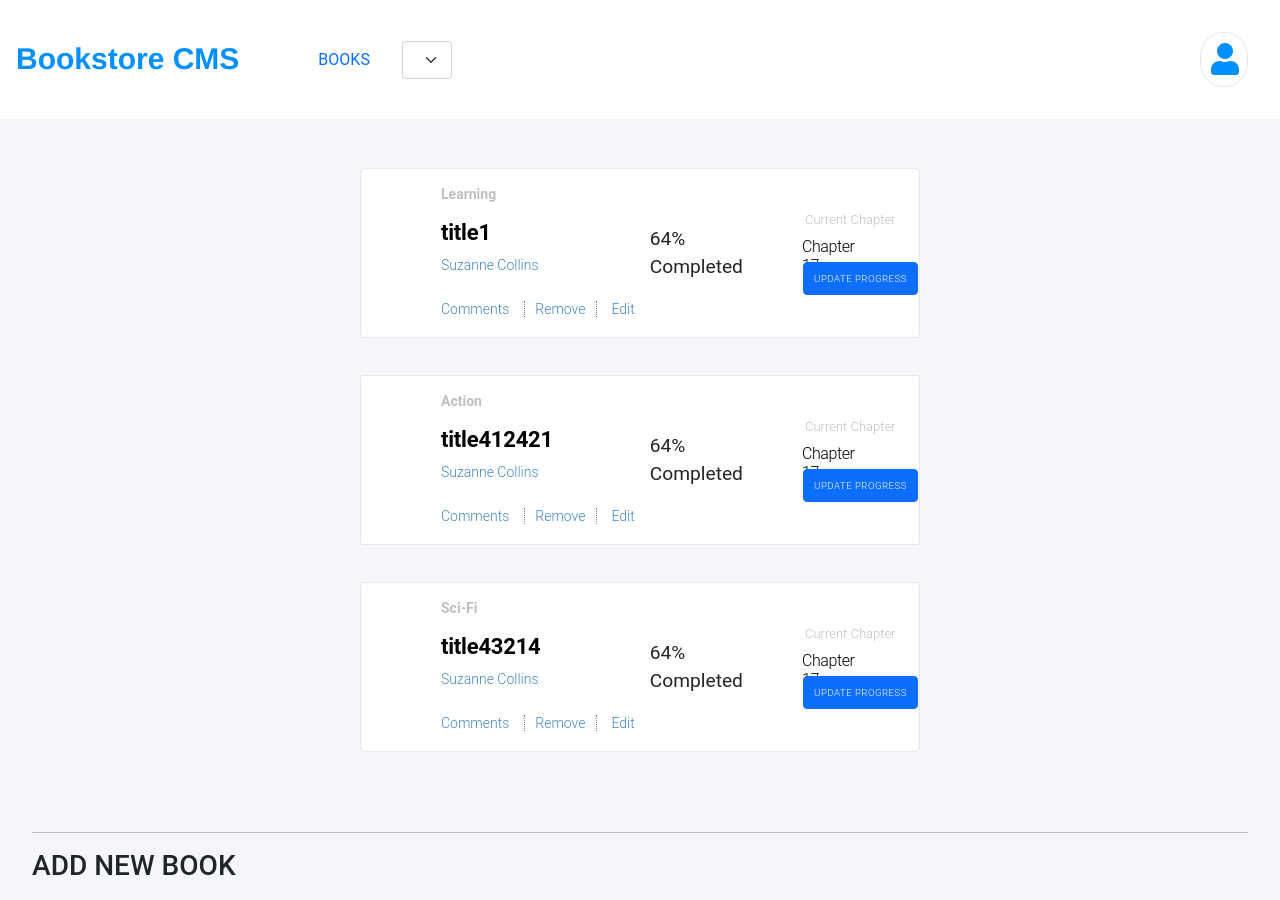
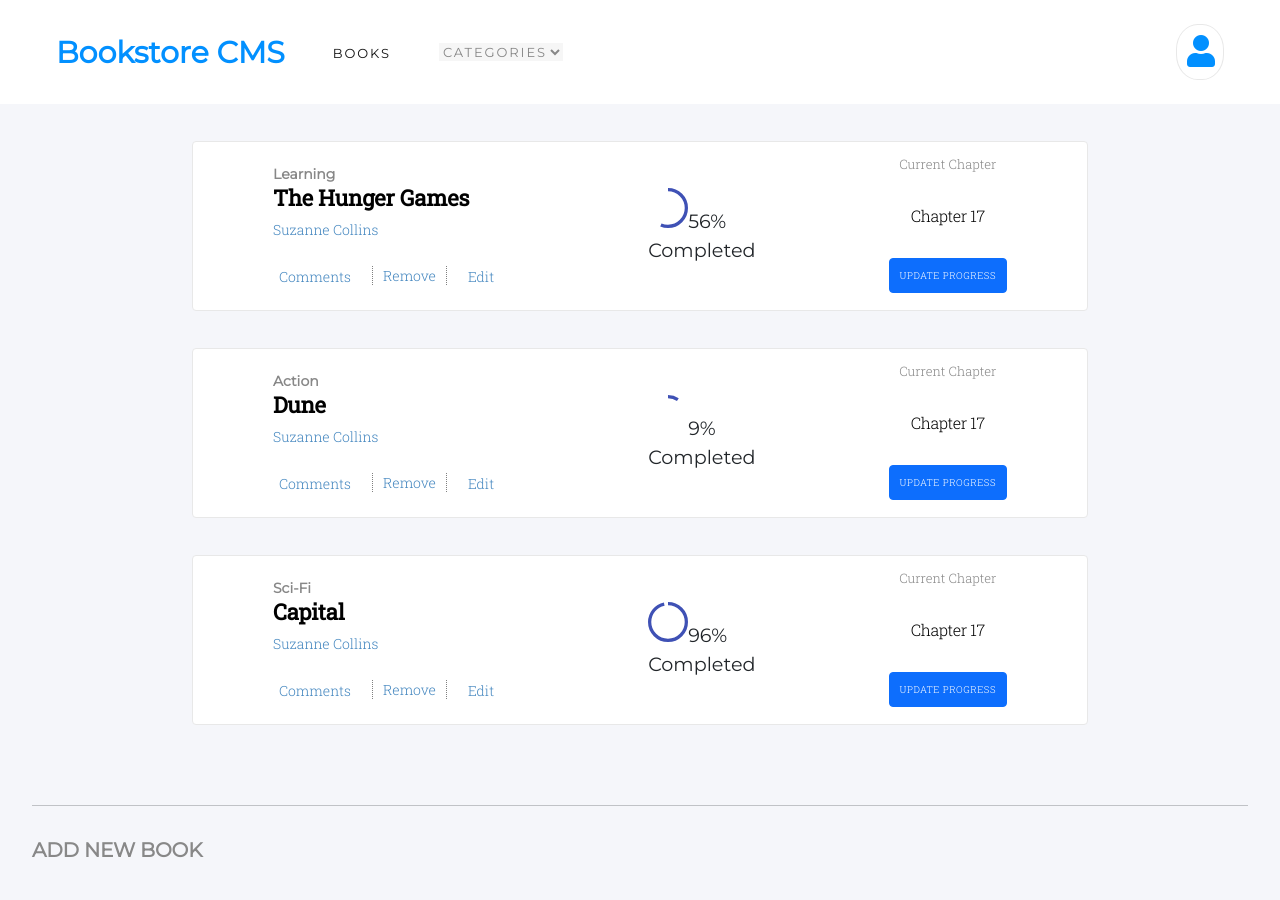
Before and after one commit to MarkoNS1990/bookstore, a React (Create React App) app: page / in a window 1280 px wide. Shown: the top 900 px of the page. Built offline with nearby package versions, Linux system fonts and the light colour scheme.

Commit message:
Fix styles issues

```diff
--- a/package.json
+++ b/package.json
@@ -3,6 +3,7 @@
   "version": "0.1.0",
   "private": true,
   "dependencies": {
+    "@material-ui/core": "^4.12.1",
     "@testing-library/jest-dom": "^5.11.4",
     "@testing-library/react": "^11.1.0",
     "@testing-library/user-event": "^12.1.10",
@@ -10,6 +11,7 @@
     "react": "^17.0.2",
     "react-dom": "^17.0.2",
     "react-redux": "^7.2.4",
+    "react-router-dom": "^5.2.0",
     "react-scripts": "4.0.3",
     "redux": "^4.1.0",
     "web-vitals": "^1.0.1"
--- a/public/index.html
+++ b/public/index.html
@@ -9,12 +9,19 @@
     crossorigin="anonymous" referrerpolicy="no-referrer" />
   <link href="https://cdn.jsdelivr.net/npm/bootstrap@5.0.2/dist/css/bootstrap.min.css" rel="stylesheet"
     integrity="sha384-EVSTQN3/azprG1Anm3QDgpJLIm9Nao0Yz1ztcQTwFspd3yD65VohhpuuCOmLASjC" crossorigin="anonymous">
+  <link href='https://fonts.googleapis.com/css?family=Montserrat' rel='stylesheet' crossorigin="anonymous">
+  <link rel="preconnect" href="https://fonts.googleapis.com">
+  <link rel="preconnect" href="https://fonts.gstatic.com" crossorigin>
+  <link href="https://fonts.googleapis.com/css2?family=Roboto+Slab:wght@300;400&display=swap" rel="stylesheet"
+    crossorigin="anonymous">
   <title>Bookstore</title>
 </head>
 
 <body>
   <div id="root"></div>
-
+  <script src="https://cdn.jsdelivr.net/npm/bootstrap@5.0.2/dist/js/bootstrap.bundle.min.js"
+    integrity="sha384-MrcW6ZMFYlzcLA8Nl+NtUVF0sA7MsXsP1UyJoMp4YLEuNSfAP+JcXn/tWtIaxVXM"
+    crossorigin="anonymous"></script>
 </body>
 
 </html>
--- a/src/components/Book.js
+++ b/src/components/Book.js
@@ -1,32 +1,36 @@
 import PropTypes from 'prop-types';
 import '../styles/Book.css';
+import CircularProgress from '@material-ui/core/CircularProgress';
 
 function Book({ book, handleRemoveBook }) {
   const { title, category } = book;
+  const progress = Math.floor(Math.random() * 100);
 
   return (
     <>
-      <div className="item" id="book">
+      <div className="item">
         <div className="left">
           <p className="category">{category}</p>
           <h3 className="title">{title}</h3>
           <p className="author">Suzanne Collins</p>
           <div className="action-buttons">
-            <a className="item-link" href="#book">Comments</a>
-            <a className="item-link remove" onClick={handleRemoveBook} href="#book">Remove</a>
-            <a className="item-link" href="#book">Edit</a>
+            <button type="button" className="item-link">Comments</button>
+            <button type="button" className="item-link remove" onClick={handleRemoveBook}>Remove</button>
+            <button type="button" className="item-link">Edit</button>
           </div>
         </div>
         <div className="middle">
-          64%
+          <CircularProgress variant="determinate" value={progress} />
+          {progress}
+          %
           <br />
           {' '}
           Completed
         </div>
         <div className="right">
-          <p className="current">Current Chapter</p>
-          <p className="chapter">Chapter 17</p>
-          <button className="btn btn-primary chapter-btn" type="button">UPDATE PROGRESS</button>
+          <p className="current right-element">Current Chapter</p>
+          <p className="chapter right-element">Chapter 17</p>
+          <button className="right-element btn btn-primary chapter-btn" type="button">UPDATE PROGRESS</button>
 
         </div>
       </div>
--- a/src/components/CategoryFilter.js
+++ b/src/components/CategoryFilter.js
@@ -5,7 +5,6 @@ import '../styles/CategoryFilter.css';
 function CategoryFilter() {
   const [filter, setFilter] = useState('All');
   const dispatch = useDispatch();
-
   const categories = ['All', 'Action', 'Biography', 'History', 'Horror', 'Kids', 'Learning', 'Sci-Fi'];
 
   const handleFilterChange = (e) => {
@@ -16,9 +15,9 @@ function CategoryFilter() {
 
   return (
     <div className="categories-div">
-      <select id="categories" className="form-select" aria-label="Default select example" onChange={(e) => handleFilterChange(e)} value={filter}>
+      <select id="categories" className="categories-select" onChange={(e) => handleFilterChange(e)} value={filter}>
+        <option value="All">CATEGORIES</option>
         {categories.map((cat) => <option key={Math.random() * 1000}>{cat}</option>)}
-
       </select>
     </div>
   );
--- a/src/components/Navbar.js
+++ b/src/components/Navbar.js
@@ -22,6 +22,7 @@ const Navbar = () => (
 
     </div>
   </nav>
+
 );
 
 export default Navbar;
--- a/src/containers/BooksForm.js
+++ b/src/containers/BooksForm.js
@@ -5,7 +5,7 @@ import '../styles/BooksForm.css';
 function BooksForm() {
   const dispatch = useDispatch();
   const [title, setTitle] = useState('');
-  const [category, setCategory] = useState('Action');
+  const [category, setCategory] = useState('Category');
   const [error, setError] = useState('');
 
   const categories = ['Action', 'Biography', 'History', 'Horror', 'Kids', 'Learning', 'Sci-Fi'];
@@ -20,14 +20,14 @@ function BooksForm() {
 
   const onFormSubmit = (e) => {
     e.preventDefault();
-    if (title !== '') {
+    if (title !== '' && category !== 'Category') {
       const book = { id: Math.ceil(Math.random() * 1000), title, category };
       dispatch({ type: 'CREATE_BOOK', book });
-      setCategory('Action');
+      setCategory('Category');
       setTitle('');
       setError('');
     } else {
-      setError('Please enter a title');
+      setError('Please enter a title and category!');
     }
   };
 
@@ -38,12 +38,13 @@ function BooksForm() {
       <form onSubmit={onFormSubmit} className="form">
         <input className="title-input form-control" type="text" id="title" placeholder="Book title" onChange={handleInputChange} value={title} />
         <select className="form-select" onChange={handleSelectChange} value={category} placeholder="Category">
-          {categories.map((cat) => <option key={Math.random() * 1000}>{cat}</option>)}
+          <option value="" hidden>Category</option>
+          {categories.map((cat) => <option key={Math.random() * 1000} className="option">{cat}</option>)}
 
         </select>
         <button className="submit btn btn-primary chapter-btn" type="submit">ADD BOOK</button>
-        <p>{error}</p>
       </form>
+      <p className="error-p">{error}</p>
     </div>
   );
 }
--- a/src/reducers/books.js
+++ b/src/reducers/books.js
@@ -1,6 +1,6 @@
-export const initialState = [{ id: Math.ceil(Math.random() * 1000), title: 'title1', category: 'Learning' },
-  { id: Math.ceil(Math.random() * 1000), title: 'title412421', category: 'Action' },
-  { id: Math.ceil(Math.random() * 1000), title: 'title43214', category: 'Sci-Fi' }];
+export const initialState = [{ id: Math.ceil(Math.random() * 1000), title: 'The Hunger Games', category: 'Learning' },
+  { id: Math.ceil(Math.random() * 1000), title: 'Dune', category: 'Action' },
+  { id: Math.ceil(Math.random() * 1000), title: 'Capital', category: 'Sci-Fi' }];
 
 const books = (state = initialState, action) => {
   switch (action.type) {
--- a/src/styles/Book.css
+++ b/src/styles/Book.css
@@ -1,5 +1,5 @@
 .item {
-  width: 35rem;
+  width: 70%;
   padding: 5rem;
   height: 10.625rem;
   margin: 2.313rem auto 0;
@@ -12,21 +12,23 @@
 }
 
 .category {
+  width: 3.063rem;
   height: 1.125rem;
+  margin: 0 2.438rem 0 0;
   opacity: 0.5;
-  font-family: Roboto, Helvetica, sans-serif;
+  font-family: Montserrat, Helvetica, sans-serif;
   font-size: 0.875rem;
   font-weight: bold;
   font-stretch: normal;
   font-style: normal;
   line-height: normal;
   letter-spacing: normal;
-  color: gray;
+  color: #121212;
 }
 
 .title {
   height: 1.813rem;
-  font-family: Roboto, Helvetica, sans-serif;
+  font-family: 'Roboto Slab', Helvetica, sans-serif;
   font-size: 1.375rem;
   font-weight: bold;
   font-stretch: normal;
@@ -38,7 +40,7 @@
 
 .author {
   margin: 0.25rem 0 0;
-  font-family: Roboto, Helvetica, sans-serif;
+  font-family: 'Roboto Slab', Helvetica, sans-serif;
   font-size: 0.875rem;
   font-weight: 300;
   font-stretch: normal;
@@ -50,9 +52,11 @@
 }
 
 .item-link {
+  border: none;
+  background-color: white;
   height: 1.188rem;
   margin: 0.188rem 0.938rem 0.125rem 0;
-  font-family: Roboto, Helvetica, sans-serif;
+  font-family: 'Roboto Slab', Helvetica, sans-serif;
   font-size: 0.875rem;
   font-weight: 300;
   font-stretch: normal;
@@ -71,28 +75,22 @@
 
 .middle {
   font-size: 1.2rem;
+  font-family: Montserrat, Helvetica, sans-serif;
 }
 
 .current {
-  width: 7rem;
-  height: 1.125rem;
-  margin: 0.063rem 3.625rem 0 3.688rem;
   opacity: 0.5;
-  font-family: Roboto, Helvetica, sans-serif;
+  font-family: 'Roboto Slab', Helvetica, sans-serif;
   font-size: 0.813rem;
   font-weight: 300;
   font-stretch: normal;
   font-style: normal;
   line-height: normal;
   letter-spacing: normal;
-  color: gray;
+  color: #121212;
 }
 
 .chapter {
-  width: 4.2rem;
-  height: 1.313rem;
-  margin: 0.438rem 6.813rem 0.25rem 3.688rem;
-  font-family: Roboto, Helvetica, sans-serif;
   font-size: 1rem;
   font-weight: 300;
   font-stretch: normal;
@@ -103,7 +101,6 @@
 }
 
 .chapter-btn {
-  font-family: Roboto, Helvetica, sans-serif;
   font-size: 0.6rem;
   font-weight: 300;
   font-stretch: normal;
@@ -116,8 +113,18 @@
 }
 
 .right {
+  font-family: 'Roboto Slab', Helvetica, sans-serif;
   display: flex;
   flex-direction: column;
   align-items: center;
   justify-content: center;
+  margin-bottom: 1.3rem;
 }
+
+.action-buttons {
+  display: flex;
+}
+
+.right-element {
+  margin-top: 1rem;
+}
--- a/src/styles/BooksForm.css
+++ b/src/styles/BooksForm.css
@@ -1,4 +1,5 @@
 .form-div {
+  font-family: Montserrat, Helvetica, sans-serif;
   padding: 2rem;
   margin: 2rem auto;
   display: flex;
@@ -17,11 +18,37 @@
   padding: 0.7rem;
 }
 
+.title-input::placeholder {
+  color: #c4c4c4;
+}
+
+.option {
+  color: black;
+}
+
 .form-select {
   width: 20%;
   margin-right: 2rem;
+  color: #c4c4c4;
+}
+
+.form-title {
+  font-family: Montserrat, Helvetica, sans-serif;
+  font-size: 1.25rem;
+  font-weight: bold;
+  font-stretch: normal;
+  font-style: normal;
+  line-height: normal;
+  letter-spacing: -0.18px;
+  margin-top: 1rem;
+  color: #888;
 }
 
 .submit {
-  width: 8rem;
+  width: 10rem;
+  height: 2.7rem;
 }
+
+.error-p {
+  color: red;
+}
--- a/src/styles/Navbar.css
+++ b/src/styles/Navbar.css
@@ -1,16 +1,13 @@
 body {
-  font-family: Roboto, Helvetica, sans-serif;
   background-color: rgb(245, 246, 250);
 }
 
 .nav-bar {
-  margin: 0 auto;
   width: 100%;
-  border-bottom: 1px solid rgb(243, 243, 243);
-  margin-bottom: 3rem;
+  background-color: white;
   display: flex;
   justify-content: space-between;
-  background-color: #fff;
+  padding: 0 2rem;
 }
 
 .nav-list {
@@ -22,18 +19,19 @@ body {
   align-items: center;
 }
 
+.nav-list-item {
+  margin: 1.5rem;
+}
+
 .nav-list a {
   text-decoration: none;
 }
 
-.nav-list-item {
-  margin: 1rem;
-}
-
 .logo-a {
+  background-color: white;
+  border: none;
   width: 15rem;
   height: 2.313rem;
-  margin: 0.375rem 2.938rem 0.125rem 0;
   font-family: Montserrat, Helvetica, sans-serif;
   font-size: 1.875rem;
   font-weight: bold;
@@ -41,13 +39,12 @@ body {
   font-style: normal;
   line-height: normal;
   letter-spacing: normal;
-  color: rgb(2, 144, 255);
+  color: #0290ff;
 }
 
-.nav-a {
-  width: 3.688rem;
-  height: 1rem;
-  margin: 1.125rem 2.563rem 0.688rem 0;
+.nav-a-selected {
+  border: none;
+  background-color: white;
   font-family: Montserrat, Helvetica, sans-serif;
   font-size: 0.813rem;
   font-weight: normal;
@@ -55,14 +52,27 @@ body {
   font-style: normal;
   line-height: normal;
   letter-spacing: 1.9px;
-  color: black;
+  color: #121212;
+}
+
+.categories-select {
+  border: none;
+  opacity: 0.5;
+  font-family: Montserrat, Helvetica, sans-serif;
+  font-size: 0.813rem;
+  font-weight: normal;
+  font-stretch: normal;
+  font-style: normal;
+  line-height: normal;
+  letter-spacing: 1.9px;
+  color: #121212;
 }
 
 .user-div {
   border: solid 1px #e8e8e8;
   border-radius: 45%;
   padding: 0.5rem;
-  margin: 2rem;
+  margin: 1.5rem;
 }
 
 .fa-user {
```
Also changed, not shown: 1 other file (tests, documents, lock files or other folders).
